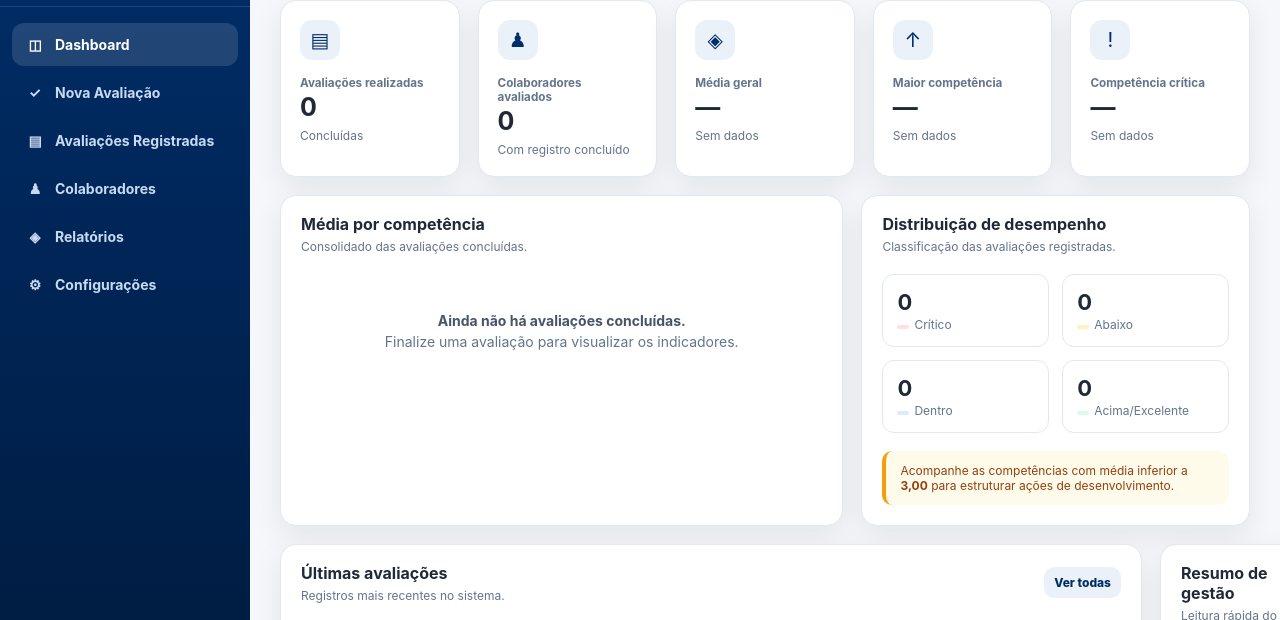
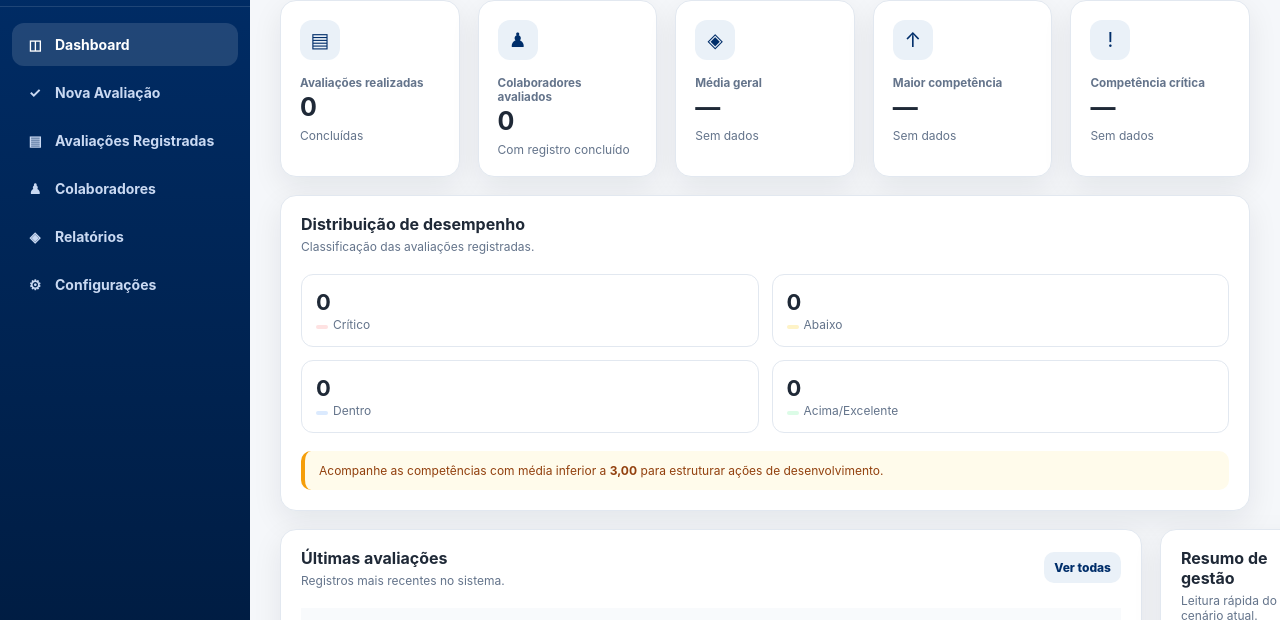
Before and after one commit to darielsantos-crypto/avdipog, a plain HTML site: page index.html in a window 1280 px wide. Shown: the part 104-724 px from the top of the page. Drawn offline with Linux system fonts and the light colour scheme.

Commit message:
Add files via upload

```diff
--- a/index.html
+++ b/index.html
@@ -12,6 +12,8 @@ button,input,select,textarea{font:inherit} button{cursor:pointer} .app{min-heigh
 @media(max-width:800px){.sidebar{width:72px}.brand{padding:18px 10px;text-align:center}.brand b{font-size:21px}.brand span,.nav .label,.side-bottom{display:none}.nav{padding:12px 10px}.nav button{justify-content:center;padding:13px}.main{margin-left:72px}.topbar{padding:0 16px}.topbar p{display:none}.content{padding:20px 16px}.kpis{grid-template-columns:repeat(2,1fr)}.form-grid,.settings-grid{grid-template-columns:1fr}.top-actions .hide-mobile{display:none}.q-top{display:block}.rating{justify-content:flex-start;margin-top:11px}.bar-row{grid-template-columns:110px 1fr 42px}.report-grid{grid-template-columns:1fr}}
 @media(max-width:500px){.kpis{grid-template-columns:1fr}.topbar h1{font-size:17px}.top-actions .btn{padding:9px 10px}.comp-head{padding:15px}.comp-body{padding:14px}.form-card{padding:16px}.modal-backdrop{padding:10px}}
 @media print{body{background:#fff}.sidebar,.topbar,.no-print,.toast,.modal-backdrop{display:none!important}.main{margin:0}.content{padding:0}.section{display:none!important}.section.print-show{display:block!important}.card{box-shadow:none;border-color:#ddd}.print-area{display:block}.competency{break-inside:avoid}}
+
+.one-card{grid-template-columns:minmax(0,1fr)}
 </style>
 </head>
 <body>
@@ -33,7 +35,7 @@ button,input,select,textarea{font:inherit} button{cursor:pointer} .app{min-heigh
 <div class="content">
 <section id="dashboard" class="section active">
 <div class="grid kpis" id="kpis"></div>
-<div class="grid charts" style="margin-top:18px"><article class="card"><div class="card-head"><h2>Média por competência</h2><p>Consolidado das avaliações concluídas.</p></div><div class="card-body"><div id="competencyBars" class="bar-list"></div></div></article><article class="card"><div class="card-head"><h2>Distribuição de desempenho</h2><p>Classificação das avaliações registradas.</p></div><div class="card-body"><div id="distribution" class="distribution"></div><div style="margin-top:18px" class="highlight">Acompanhe as competências com média inferior a <b>3,00</b> para estruturar ações de desenvolvimento.</div></div></article></div>
+<div class="grid charts one-card" style="margin-top:18px"><article class="card"><div class="card-head"><h2>Distribuição de desempenho</h2><p>Classificação das avaliações registradas.</p></div><div class="card-body"><div id="distribution" class="distribution"></div><div style="margin-top:18px" class="highlight">Acompanhe as competências com média inferior a <b>3,00</b> para estruturar ações de desenvolvimento.</div></div></article></div>
 <div class="grid charts" style="margin-top:18px"><article class="card"><div class="card-head"><div class="split"><div><h2>Últimas avaliações</h2><p>Registros mais recentes no sistema.</p></div><button class="btn soft small" onclick="goTo('registros')">Ver todas</button></div></div><div class="card-body table-wrap"><table class="table"><thead><tr><th>Colaborador</th><th>Período</th><th>Média</th><th>Status</th></tr></thead><tbody id="recentRows"></tbody></table></div></article><article class="card"><div class="card-head"><h2>Resumo de gestão</h2><p>Leitura rápida do cenário atual.</p></div><div class="card-body" id="managementSummary"></div></article></div>
 </section>
 <section id="colaboradores" class="section">
@@ -86,7 +88,7 @@ function classInfo(avg){if(avg==null||isNaN(avg))return {name:'Não avaliado',cl
 function scoreColor(avg){return avg<2?'#DC2626':avg<3?'#F59E0B':avg<4?'#2563EB':avg<4.5?'#16A34A':'#7C3AED'}
 function evaluationAverages(e){const comps=Object.entries(e.answers||{}).map(([name,arr])=>({name,avg:arr.length?arr.reduce((a,b)=>a+b,0)/arr.length:null})).filter(x=>x.avg!=null);return {comps,avg:comps.length?comps.reduce((a,b)=>a+b.avg,0)/comps.length:null}}
 function renderDashboard(){const done=getCompleted();const unique=new Set(done.map(e=>e.employeeId)).size;const averages=done.map(e=>evaluationAverages(e).avg).filter(Boolean);const gavg=averages.length?averages.reduce((a,b)=>a+b,0)/averages.length:null;const compMap={};done.forEach(e=>evaluationAverages(e).comps.forEach(c=>{(compMap[c.name]??=[]).push(c.avg)}));const compAvgs=Object.entries(compMap).map(([name,a])=>({name,avg:a.reduce((x,y)=>x+y,0)/a.length})).sort((a,b)=>b.avg-a.avg);const high=compAvgs[0],low=compAvgs.at(-1);$('kpis').innerHTML=[['▤','Avaliações realizadas',done.length,'Concluídas'],['♟','Colaboradores avaliados',unique,'Com registro concluído'],['◈','Média geral',gavg?gavg.toFixed(2):'—',gavg?classInfo(gavg).name:'Sem dados'],['↑','Maior competência',high?high.name:'—',high?high.avg.toFixed(2):'Sem dados'],['!','Competência crítica',low?low.name:'—',low?low.avg.toFixed(2):'Sem dados']].map(x=>`<article class="card kpi"><div class="icon">${x[0]}</div><small>${x[1]}</small><strong>${esc(x[2])}</strong><div class="sub">${esc(x[3])}</div></article>`).join('');
-$('competencyBars').innerHTML=compAvgs.length?compAvgs.map(c=>`<div class="bar-row"><label title="${esc(c.name)}">${esc(c.name)}</label><div class="bar-track"><div class="bar-fill" style="width:${c.avg/5*100}%;background:${scoreColor(c.avg)}"></div></div><b>${c.avg.toFixed(2)}</b></div>`).join(''):'<div class="empty"><strong>Ainda não há avaliações concluídas.</strong>Finalize uma avaliação para visualizar os indicadores.</div>';
+const competencyBarsEl=$('competencyBars'); if(competencyBarsEl) competencyBarsEl.innerHTML=compAvgs.length?compAvgs.map(c=>`<div class="bar-row"><label title="${esc(c.name)}">${esc(c.name)}</label><div class="bar-track"><div class="bar-fill" style="width:${c.avg/5*100}%;background:${scoreColor(c.avg)}"></div></div><b>${c.avg.toFixed(2)}</b></div>`).join(''):'<div class="empty"><strong>Ainda não há avaliações concluídas.</strong>Finalize uma avaliação para visualizar os indicadores.</div>';
 const dist=[['Crítico','red',done.filter(e=>evaluationAverages(e).avg<2).length],['Abaixo','orange',done.filter(e=>{let a=evaluationAverages(e).avg;return a>=2&&a<3}).length],['Dentro','blue',done.filter(e=>{let a=evaluationAverages(e).avg;return a>=3&&a<4}).length],['Acima/Excelente','green',done.filter(e=>evaluationAverages(e).avg>=4).length]];$('distribution').innerHTML=dist.map(d=>`<div class="dist"><strong>${d[2]}</strong><span><i class="badge ${d[1]}" style="padding:2px 6px;margin-right:5px"></i>${d[0]}</span></div>`).join('');
 $('recentRows').innerHTML=state.evaluations.slice().sort((a,b)=>b.updatedAt-a.updatedAt).slice(0,6).map(e=>{let emp=state.employees.find(x=>x.id===e.employeeId)||{};let av=evaluationAverages(e).avg,ci=classInfo(av);return `<tr><td><b>${esc(emp.nome||e.employeeName||'Colaborador removido')}</b><br><span style="color:var(--muted);font-size:12px">${esc(emp.cargo||'')}</span></td><td>${esc(e.period||'—')}</td><td><b>${av?av.toFixed(2):'—'}</b></td><td><span class="badge ${e.status==='concluida'?'green':'orange'}">${e.status==='concluida'?'Concluída':'Rascunho'}</span></td></tr>`}).join('')||'<tr><td colspan="4" class="empty">Nenhuma avaliação registrada ainda.</td></tr>';
 $('managementSummary').innerHTML=done.length?`<div class="bar-list"><div><b>Leitura do período</b><p style="color:var(--muted);line-height:1.55">A média consolidada atual é <b>${gavg.toFixed(2)}</b>, classificada como <b>${classInfo(gavg).name}</b>.</p></div><div class="highlight">${low&&low.avg<3?`Prioridade: fortalecer <b>${esc(low.name)}</b>, que apresenta média de <b>${low.avg.toFixed(2)}</b>.`:'Não há competências críticas abaixo de 3,00 nas avaliações concluídas.'}</div><button class="btn soft small" onclick="goTo('relatorios')">Abrir relatórios</button></div>`:'<div class="empty"><strong>Sem dados consolidados.</strong>Cadastre e conclua avaliações para acompanhar o desempenho.</div>';
```
